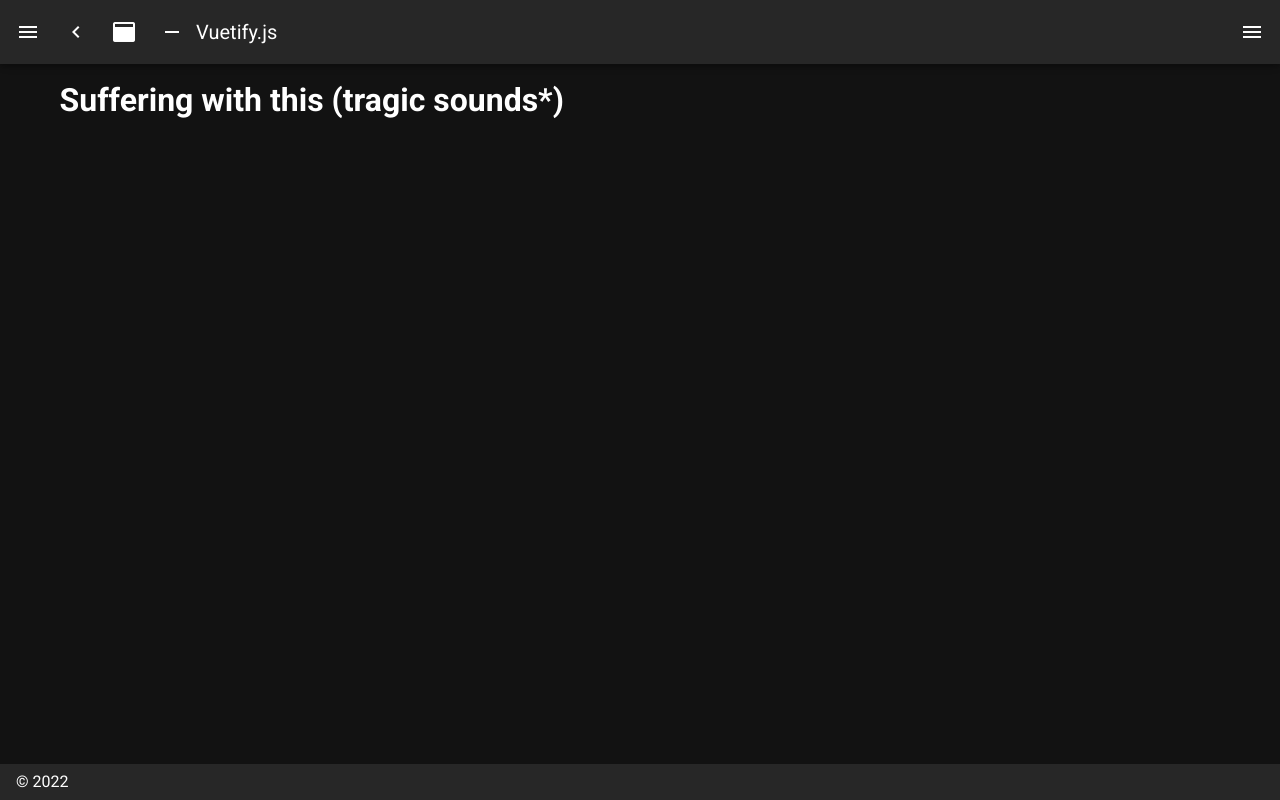
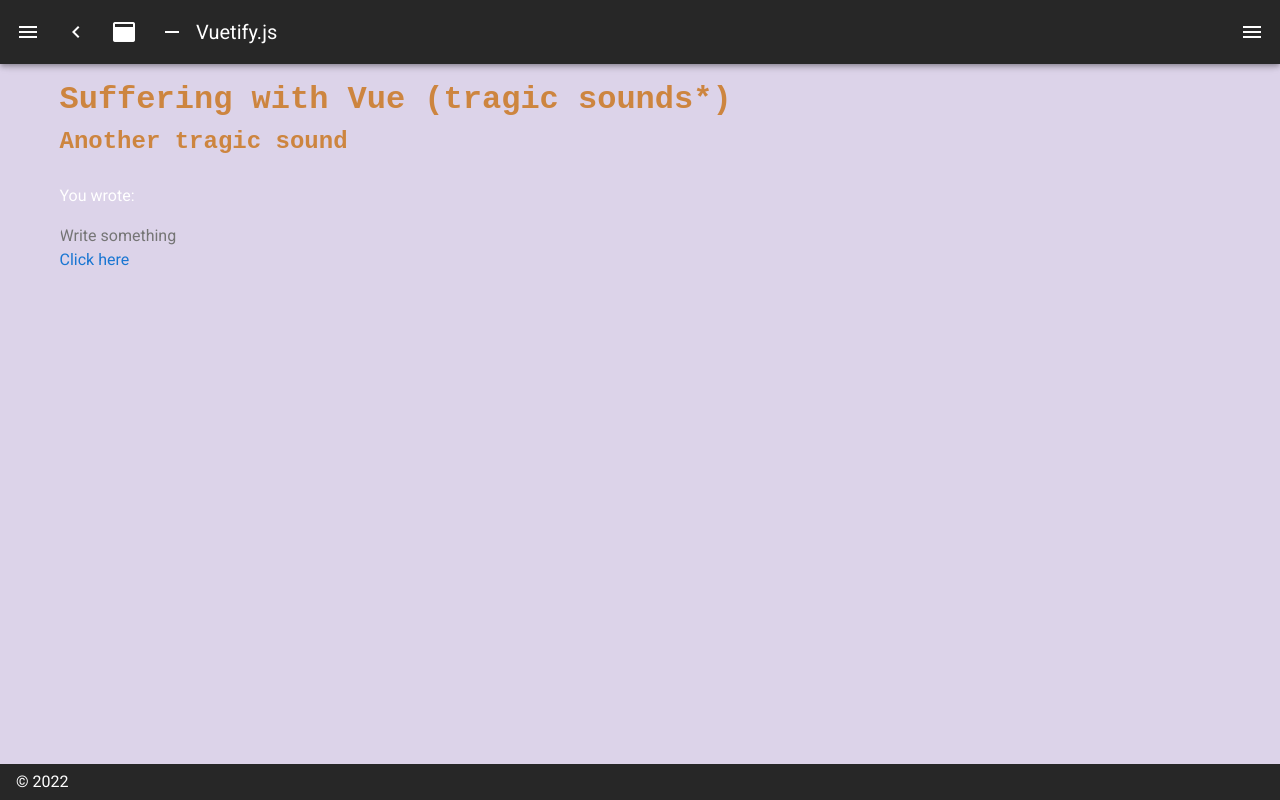
Before and after one commit to ScarlettV-dev/MyVue, a Nuxt app: page /hi in a window 1280 px wide. Built offline with nearby package versions, Linux system fonts and the light colour scheme.

Commit message:
Creating hi.vue

```diff
--- a/pages/hi.vue
+++ b/pages/hi.vue
@@ -1,3 +1,41 @@
 <template>
-  <h1>Suffering with this (tragic sounds*)</h1>
+  <div>
+    <div class="header-title">
+      <h1>Suffering with Vue (tragic sounds*)</h1>
+      <h2>Another tragic sound</h2>
+    </div>
+    <br>
+
+    <div>
+      <p>You wrote: {{ message }}</p>
+      <input class="add-content" v-model="message" placeholder="Write something" />
+    </div>
+    <a @[eventName]="doSomething">Click here</a>
+  </div>
+
 </template>
+
+<script>
+export default {
+  name: 'HiPage'
+}
+</script>
+
+<style>
+  .header-title{
+    color:peru;
+    font-family: 'Courier New', Courier, monospace;
+  }
+
+  .add-content{
+    border-radius: 15px;
+  }
+
+  /* .color{
+    color:black;
+  } */
+
+  .v-main{
+    background: #dcd3e9;
+  }
+</style>
```
